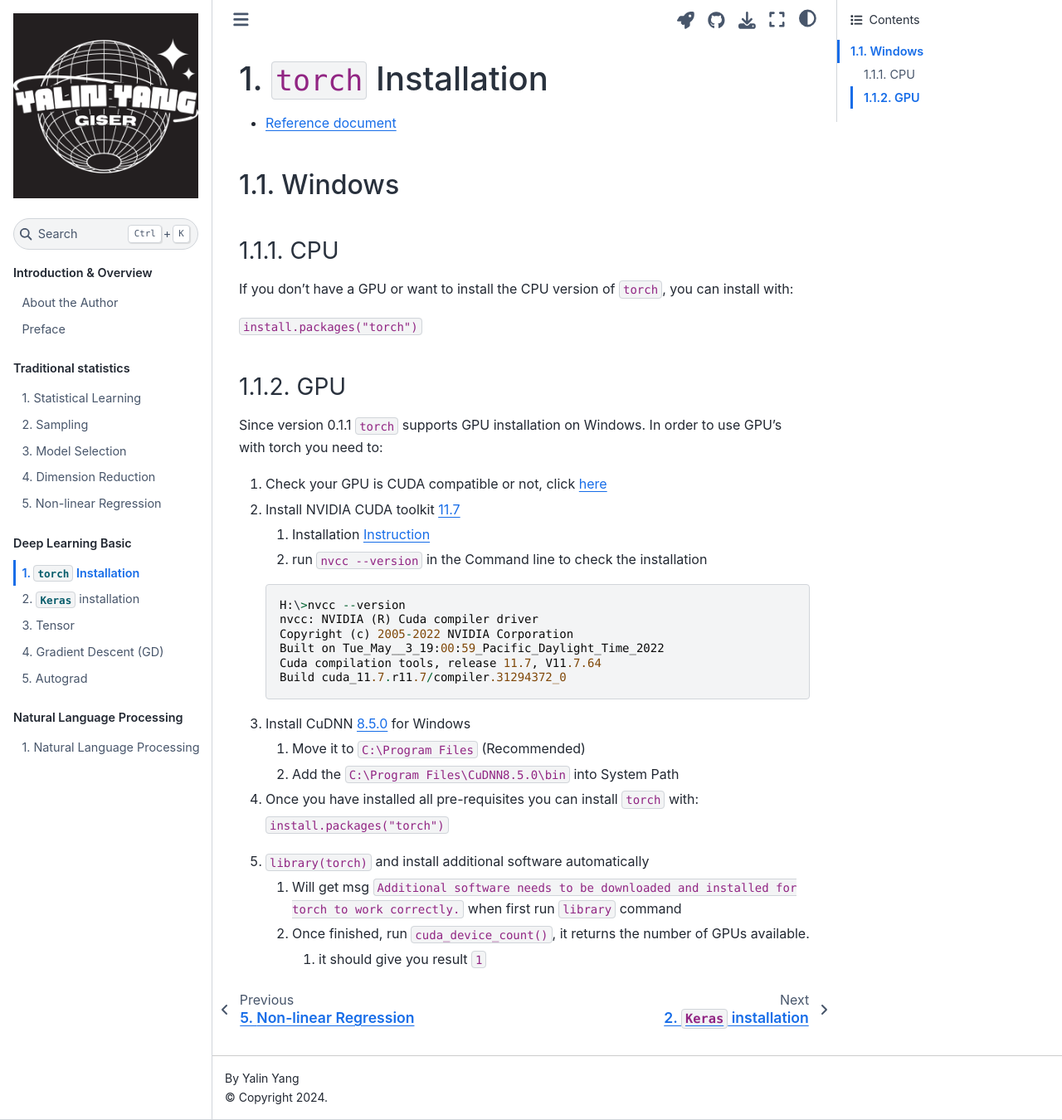
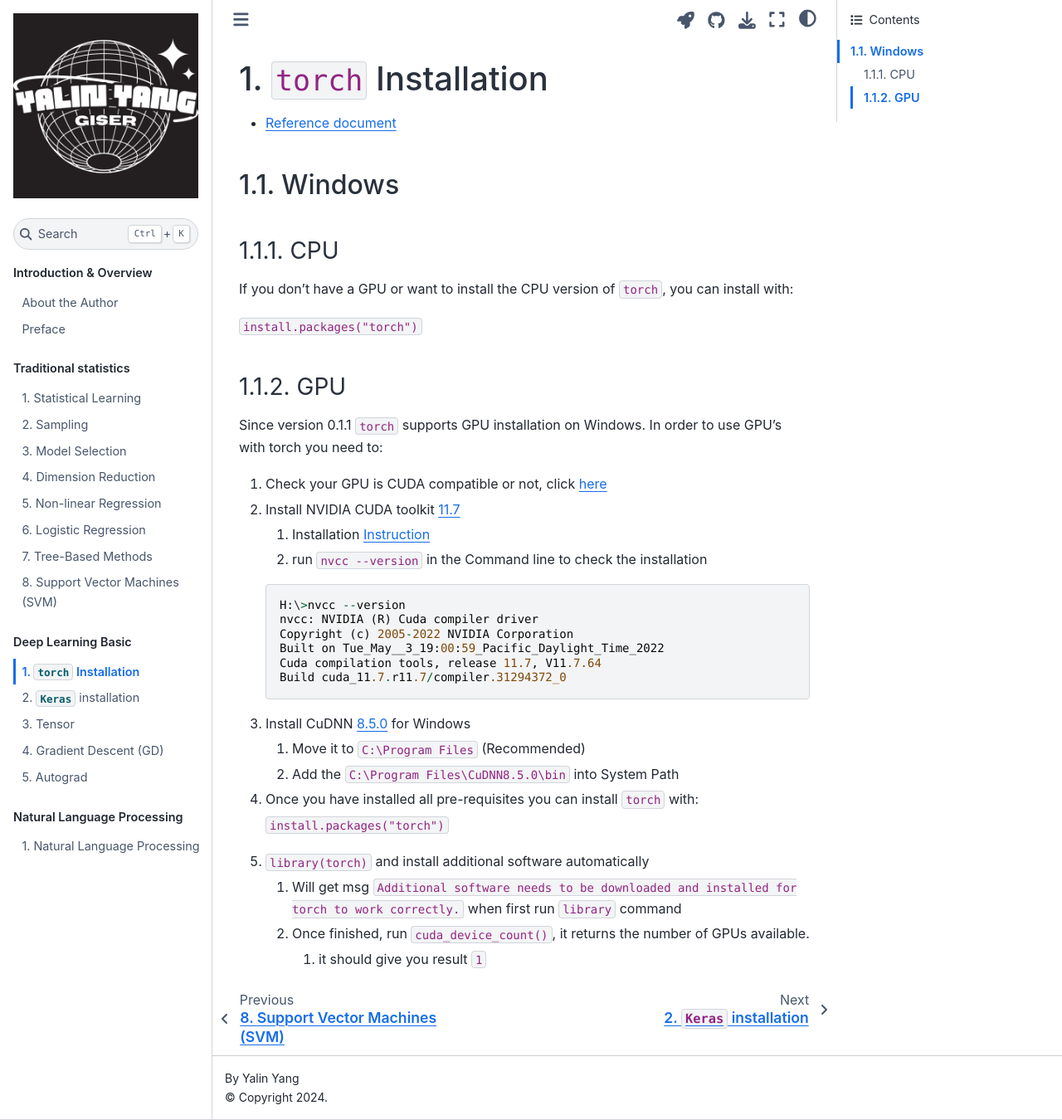
Before and after one commit to gisyaliny/gisc-6323, a Jupyter Book: the page built from book/torch/01-torch-installation.ipynb, in a window 1280 px wide and 1350 px high. Shown: the whole window at 83% size. Built offline with Jupyter Book 1.0.4 settings and Sphinx 7.4.7 and the Sphinx Book theme 1.1.4, drawn with Linux system fonts in a browser that asks for light colours; pages that are not in the unit, such as notebooks, are missing from menus.

Commit message:
feat: Add new chapters on Sampling, Logistic Regression, Tree-Based Methods, and SVMs, and update book build configuration.

```diff
--- a/_toc.yml
+++ b/_toc.yml
@@ -21,6 +21,9 @@ parts:
     - file: book/tranditional/Chapter6-Model-Selection
     - file: book/tranditional/Chapter6-Dimention-Reduction
     - file: book/tranditional/Chapter7-non-linear-regression
+    - file: book/tranditional/Chapter4-Logistic-Regression
+    - file: book/tranditional/Chapter8-Tree-Based-Methods
+    - file: book/tranditional/Chapter9-Support-Vector-Machines
   - caption: Deep Learning Basic
     numbered: true
     maxdepth: 2
@@ -40,6 +43,7 @@ parts:
     maxdepth: 2
     chapters:
       - file: book/nlp/Chapter10-NLP
+      - file: book/nlp/Chapter10-RNN
   # - caption: Appendix
   #   chapters:
   #     - file: book/gee/bibliography
```
Also changed, not shown: book/tranditional/Chapter4-Logistic-Regression.ipynb (added), book/tranditional/Chapter5-Sampling.ipynb, book/tranditional/Chapter8-Tree-Based-Methods.ipynb (added), book/tranditional/Chapter9-Support-Vector-Machines.ipynb (added), 2 other files.
